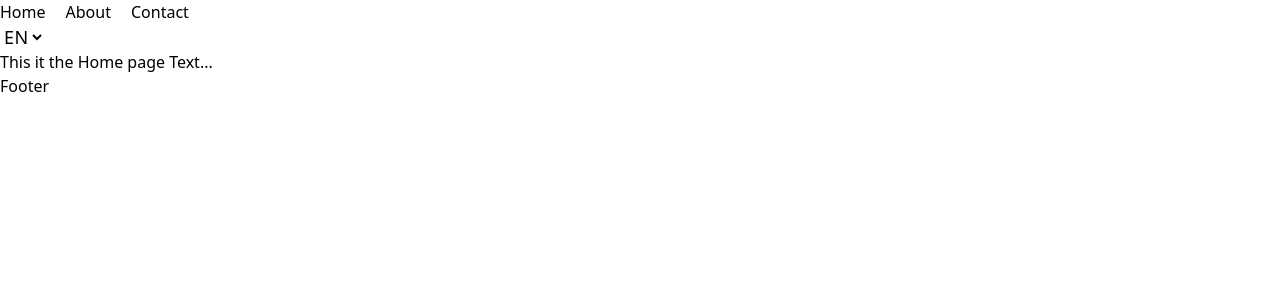
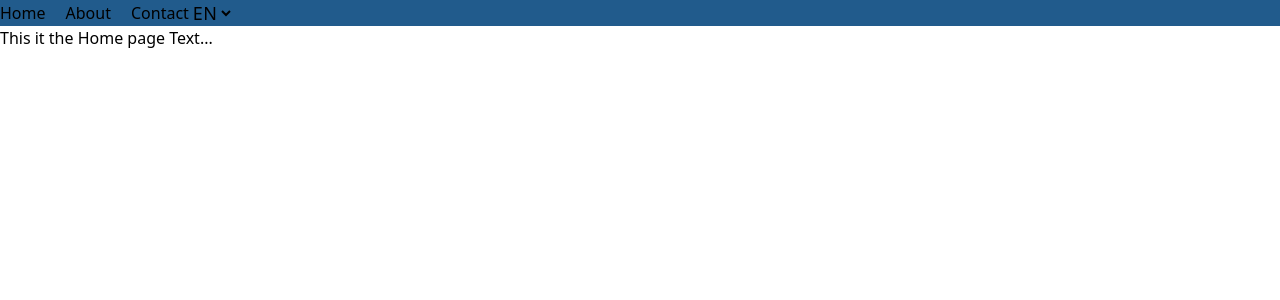
Before and after one commit to Amr-Guaily/future-app, a Next.js app: page / in a window 1280 px wide. Shown: the top 300 px of the page. Built offline with nearby package versions, Linux system fonts and the light colour scheme.

Commit message:
Add to-top button

```diff
--- a/components/Layout/Footer.jsx
+++ b/components/Layout/Footer.jsx
@@ -1,5 +1,11 @@
+import UpButton from './UpButton';
+
 const Footer = () => {
-  return <div>Footer</div>;
+  return (
+    <footer>
+      <UpButton />
+    </footer>
+  );
 };
 
 export default Footer;
--- a/components/Layout/Layout.jsx
+++ b/components/Layout/Layout.jsx
@@ -3,9 +3,9 @@ import Navbar from './Navbar';
 
 const Layout = ({ children }) => {
   return (
-    <div>
+    <div className="min-h-screen flex flex-col h-[3300px]">
       <Navbar />
-      <main>{children}</main>
+      <main className="flex-1">{children}</main>
       <Footer />
     </div>
   );
--- a/components/Layout/Navbar.jsx
+++ b/components/Layout/Navbar.jsx
@@ -7,7 +7,7 @@ const Navbar = () => {
 
   console.log('NAVBAR [Re-rendered..]');
   return (
-    <div>
+    <nav className="flex items-center bg-primary">
       <ul className="flex gap-5">
         <Link href="/" passHref>
           <li>{t.home}</li>
@@ -18,7 +18,7 @@ const Navbar = () => {
         <li>{t.contact}</li>
       </ul>
       <SelectLanguage />
-    </div>
+    </nav>
   );
 };
 
--- /dev/null
+++ b/components/Layout/UpButton.jsx
@@ -0,0 +1,70 @@
+import React, { useRef } from 'react';
+import { useEffect } from 'react';
+
+const UpButton = () => {
+  const toTopBtnRef = useRef();
+
+  console.log('UP_BTN [Re-rendered..]');
+
+  const throttle = (fn, delay = 100) => {
+    let lastTime = 0;
+    let id = 0;
+    return (...args) => {
+      const now = new Date().getTime();
+      id++;
+      if (now - lastTime < delay) return;
+      lastTime = now;
+      fn(...args);
+    };
+  };
+
+  const scrollHandler = () => {
+    const toTopBtn = toTopBtnRef.current;
+    toTopBtn.classList.toggle('active', window.scrollY >= 300);
+    let pos = document.documentElement.scrollTop,
+      scrollHeight = document.documentElement.scrollHeight,
+      clientHeight = document.documentElement.clientHeight,
+      calcHeight = scrollHeight - clientHeight;
+    let scrollValue = Math.round((pos * 100) / calcHeight);
+    toTopBtn.style.background = `conic-gradient(var(--color-primary) ${
+      scrollValue + 5
+    }%, var(--color-primary-reverse) ${scrollValue + 5}%)`;
+  };
+
+  const toTopHandler = () => {
+    window.scrollTo({
+      top: 0,
+      behavior: 'smooth',
+    });
+  };
+
+  useEffect(() => {
+    window.addEventListener('scroll', throttle(scrollHandler));
+
+    return () => {
+      console.log('Cleaing');
+      window.removeEventListener('scroll', throttle(scrollHandler));
+    };
+  }, []);
+
+  return (
+    <div ref={toTopBtnRef} className="toTop" onClick={toTopHandler}>
+      <div className="bg-white">
+        <svg
+          width="24"
+          height="24"
+          viewBox="0 0 24 24"
+          fill="none"
+          xmlns="http://www.w3.org/2000/svg"
+        >
+          <path
+            d="M17.6568 8.96219L16.2393 10.3731L12.9843 7.10285L12.9706 20.7079L10.9706 20.7059L10.9843 7.13806L7.75404 10.3532L6.34314 8.93572L12.0132 3.29211L17.6568 8.96219Z"
+            fill="currentColor"
+          />
+        </svg>
+      </div>
+    </div>
+  );
+};
+
+export default React.memo(UpButton);
--- a/styles/globals.css
+++ b/styles/globals.css
@@ -1,9 +1,80 @@
 @tailwind base;
 @tailwind components;
 @tailwind utilities;
+
+:root {
+  --color-primary: #215b8c;
+  --color-primary-reverse: #fff;
+}
 
 * {
   box-sizing: border-box;
   padding: 0;
   margin: 0;
 }
+
+body::-webkit-scrollbar {
+  width: 10px;
+  background-color: #f5f5f5;
+}
+body::-webkit-scrollbar-track {
+  -webkit-box-shadow: inset 0 0 4px rgba(0, 0, 0, 0.3);
+  background-color: #f5f5f5;
+}
+body::-webkit-scrollbar-thumb {
+  min-height: 120px;
+  background-color: var(--color-primary);
+  background-image: -webkit-linear-gradient(
+    45deg,
+    rgba(255, 255, 255, 0.2) 25%,
+    transparent 25%,
+    transparent 50%,
+    rgba(255, 255, 255, 0.2) 50%,
+    rgba(255, 255, 255, 0.2) 75%,
+    transparent 75%,
+    transparent
+  );
+}
+
+.toTop {
+  @apply z-[999] fixed right-[-60px] bottom-[35px] w-[47px] h-[47px] rounded-full flex justify-center items-center cursor-pointer transition-all duration-500;
+  box-shadow: 0 0 10px rgba(0, 0, 0, 0.3);
+}
+.toTop > div {
+  @apply relative w-[calc(100%-10px)] h-[calc(100%-10px)] bg-white rounded-full flex justify-center items-center;
+}
+.toTop svg {
+  @apply absolute;
+}
+.toTop > div svg:hover {
+  @apply ready;
+}
+.toTop.active {
+  @apply right-[25px];
+}
+
+/* Animtion */
+@keyframes ready {
+  0% {
+    bottom: 6px;
+  }
+  25% {
+    bottom: 10px;
+  }
+  50% {
+    bottom: 6px;
+  }
+  75% {
+    bottom: 10px;
+  }
+  100% {
+    bottom: 6px;
+  }
+}
+
+/* Animation classes */
+.ready {
+  animation-name: ready;
+  animation-duration: 1s;
+  animation-fill-mode: both;
+}
--- a/tailwind.config.js
+++ b/tailwind.config.js
@@ -6,7 +6,21 @@ module.exports = {
     "./components/**/*.{js,jsx,tsx,mdx}",
   ],
   theme: {
-    extend: {},
+    container: {
+      center: true,
+      padding: '1rem',
+      screens: {
+        '2xl': "1280px"
+      }
+    },
+    extend: {
+      screens: {
+        'xs': '480px',
+      },
+      colors: {
+        'primary': '#215B8C',
+      },
+    },
   },
   plugins: [],
 }
```
